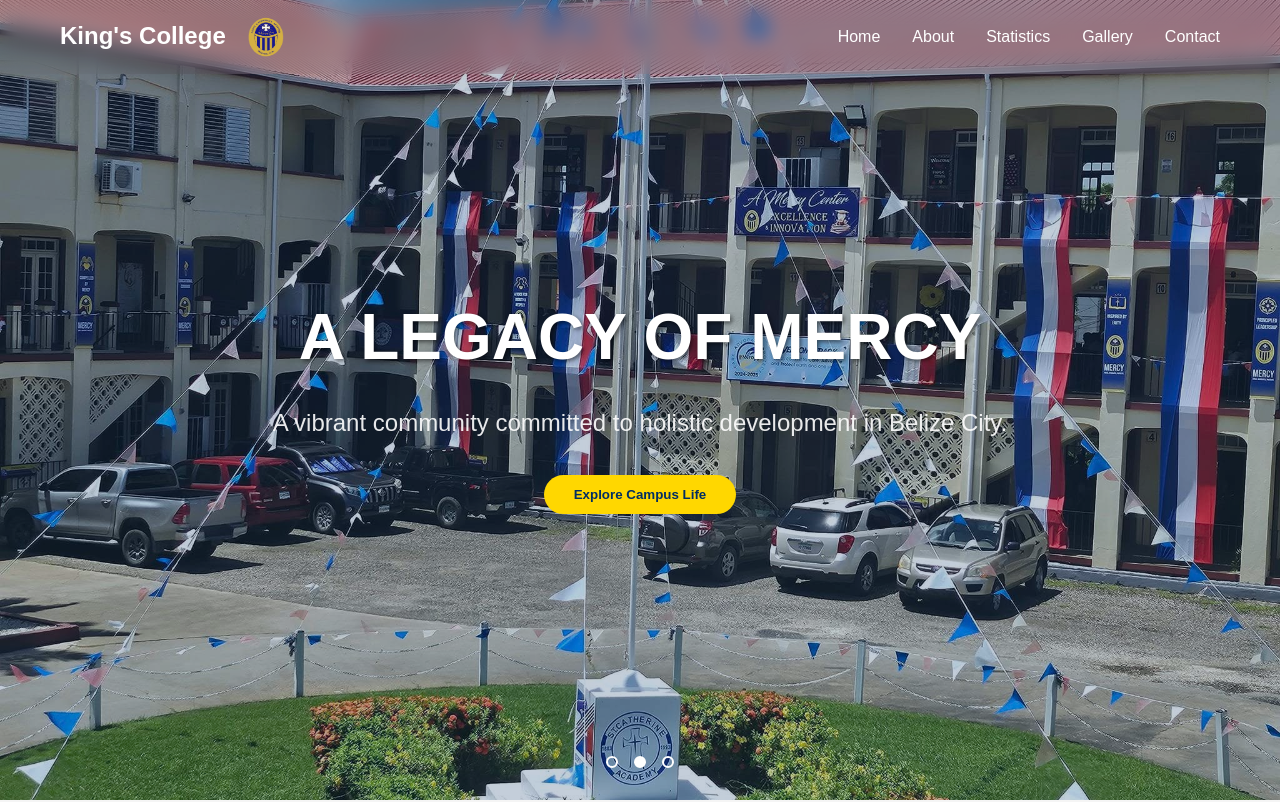
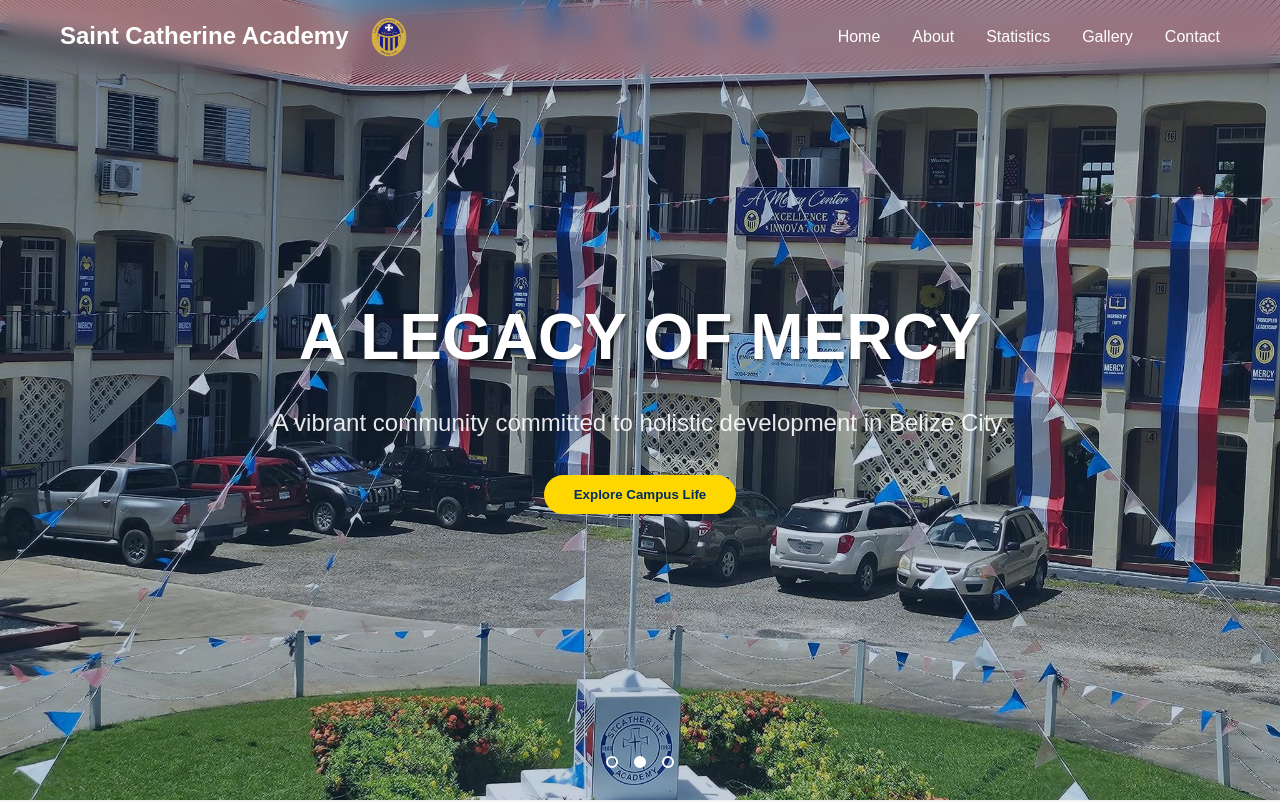
Before and after one commit to NasTiaFox30/Saint_Catherine_Academy-landing-page, a React (Vite) app: page / in a window 1280 px wide. Shown: the top 802 px of the page. Built offline with nearby package versions, Linux system fonts and the light colour scheme.

Commit message:
update name of academy

```diff
--- a/src/components/Header.jsx
+++ b/src/components/Header.jsx
@@ -43,7 +43,7 @@
     <>
       <nav className={`navbar ${scrolled ? 'scrolled' : ''}`}>
         <div className="container">
-          <div className="nav-brand">King's College
+          <div className="nav-brand">Saint Catherine Academy
             <img className='logo-header' src={logo} alt="" />
           </div>
 
```
